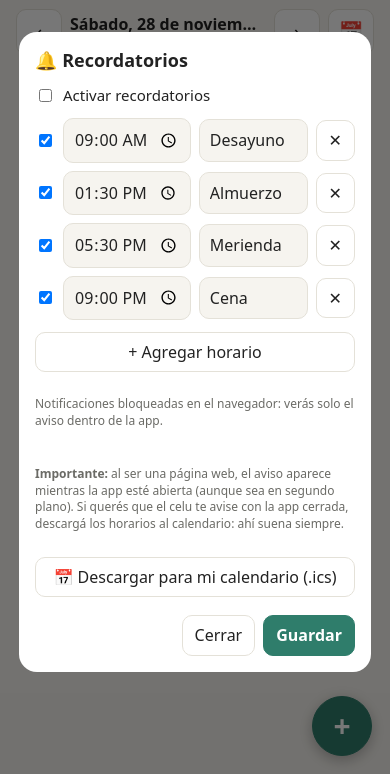
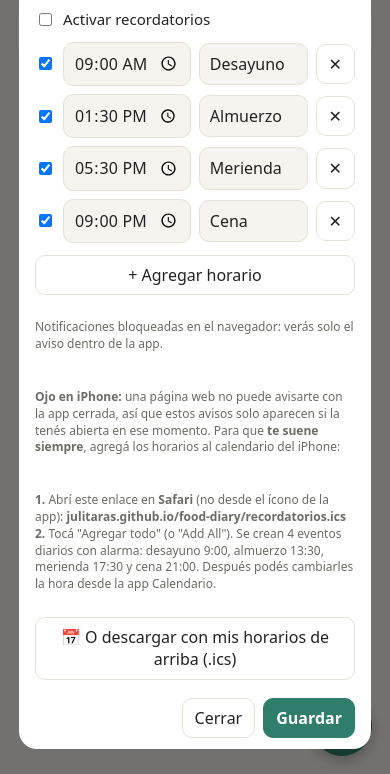
Before and after one commit to julitaras/food-diary, a plain HTML site: page index.html in a window 390 px wide. Both pictures are taken after a click on the button "Recordatorios". Shown: the part 70-844 px from the top of the page. Drawn offline with Linux system fonts and the light colour scheme.

Commit message:
Recordatorios: calendario .ics listo para iPhone y aclaración de la limitación en iOS
Co-Authored-By: Claude Sonnet 5.5 <noreply@anthropic.com>

```diff
--- a/index.html
+++ b/index.html
@@ -250,8 +250,9 @@ details.opt .row{margin-top:10px}
   <div id="rList" class="opts"></div>
   <button type="button" id="rAdd">+ Agregar horario</button>
   <p class="help" id="rStatus"></p>
-  <p class="help"><b>Importante:</b> al ser una página web, el aviso aparece mientras la app esté abierta (aunque sea en segundo plano). Si querés que el celu te avise con la app cerrada, descargá los horarios al calendario: ahí suena siempre.</p>
-  <button type="button" id="rIcs">📅 Descargar para mi calendario (.ics)</button>
+  <p class="help"><b>Ojo en iPhone:</b> una página web no puede avisarte con la app cerrada, así que estos avisos solo aparecen si la tenés abierta en ese momento. Para que <b>te suene siempre</b>, agregá los horarios al calendario del iPhone:</p>
+  <p class="help"><b>1.</b> Abrí este enlace en <b>Safari</b> (no desde el ícono de la app): <b>julitaras.github.io/food-diary/recordatorios.ics</b><br><b>2.</b> Tocá "Agregar todo" (o "Add All"). Se crean 4 eventos diarios con alarma: desayuno 9:00, almuerzo 13:30, merienda 17:30 y cena 21:00. Después podés cambiarles la hora desde la app Calendario.</p>
+  <button type="button" id="rIcs">📅 O descargar con mis horarios de arriba (.ics)</button>
   <div class="foot"><button type="button" id="rClose">Cerrar</button><button type="button" class="pri" id="rSave">Guardar</button></div>
 </div></dialog>
 
```
Also changed, not shown: 1 other file.
